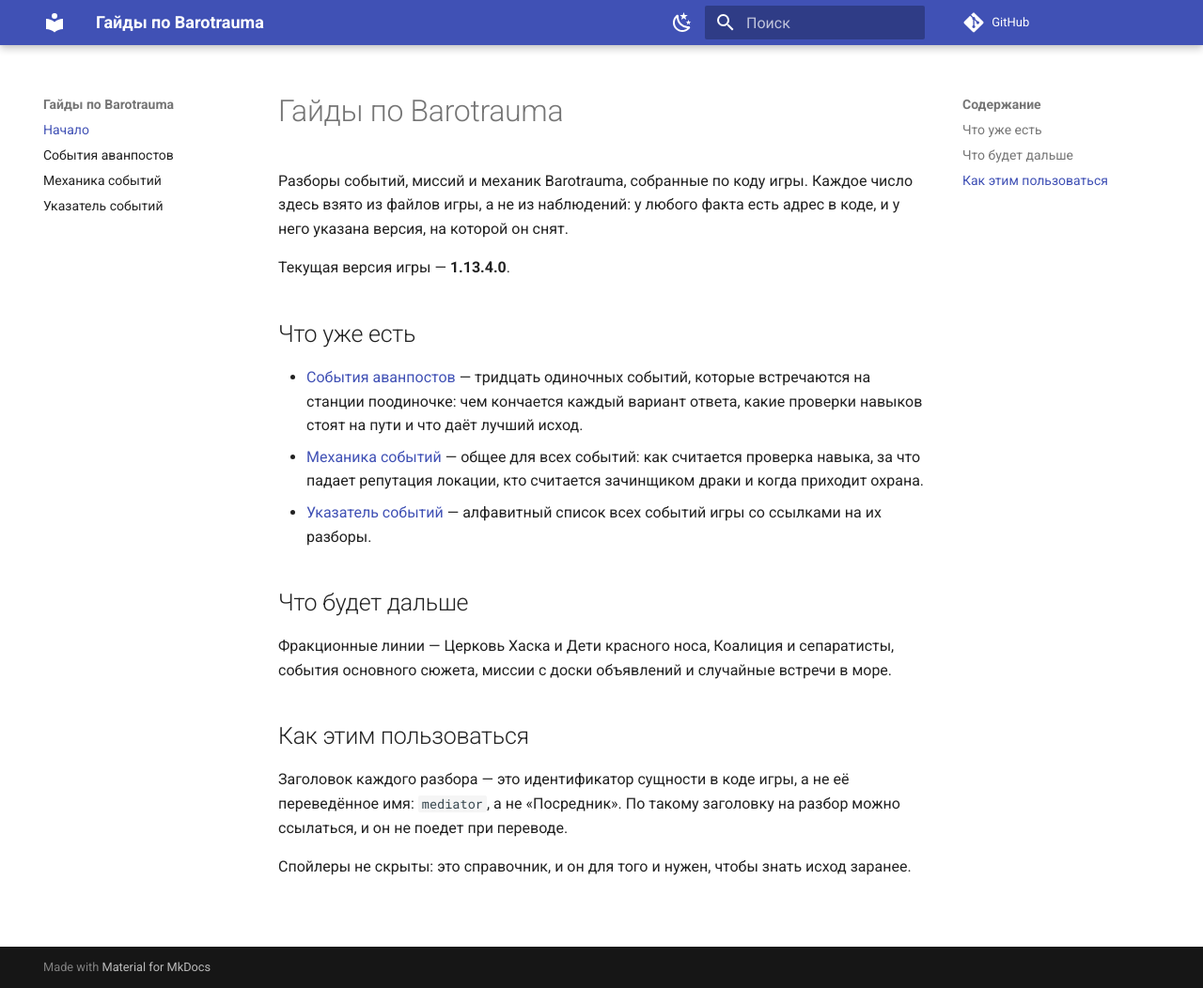
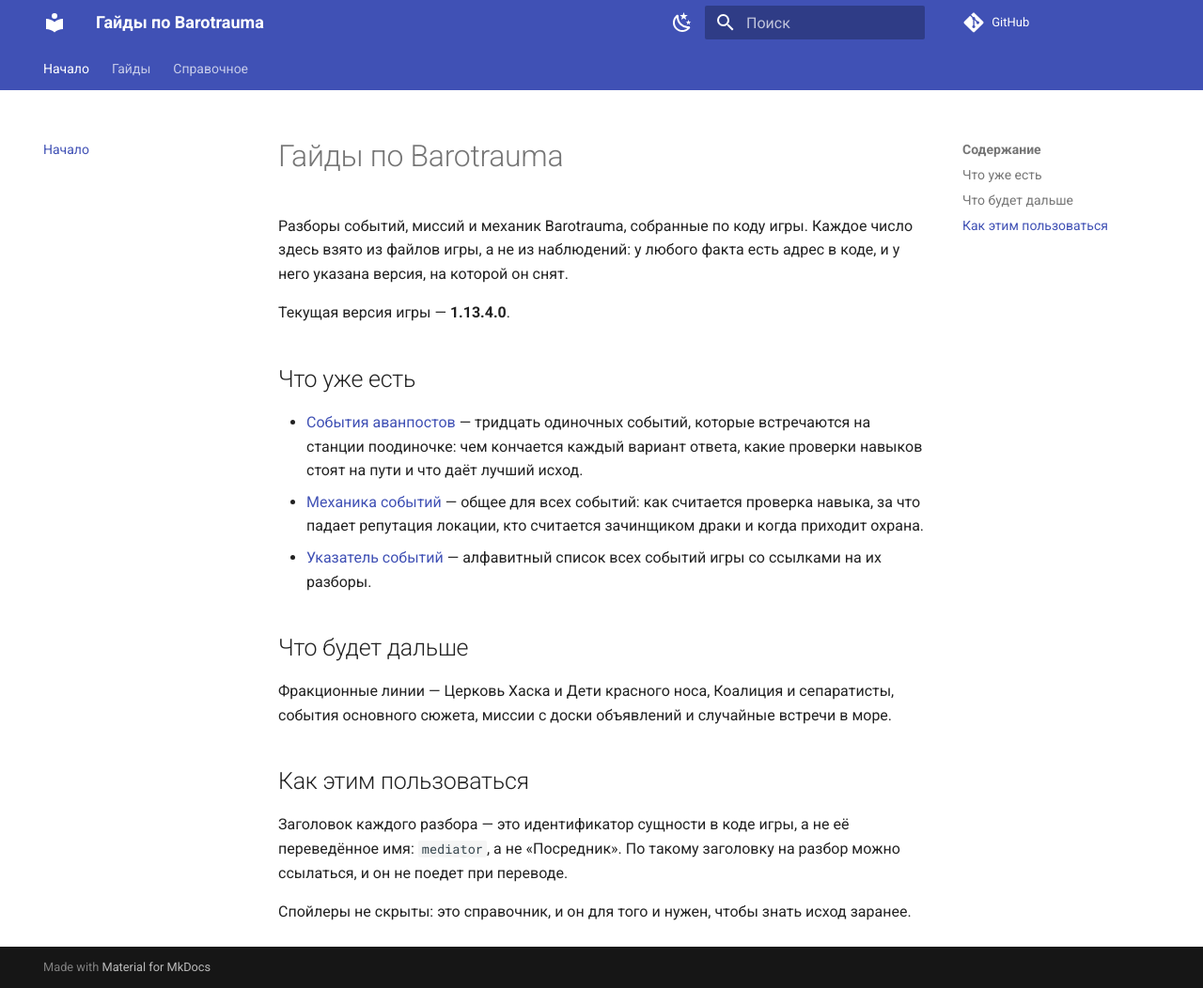
Before and after one commit to BeInForIt/barotrauma-guides, an MkDocs documentation site: the page built from docs/index.md, in a window 1280 px wide and 1052 px high. Shown: the whole window at 94% size. Built offline with MkDocs 1.6.1 and Material for MkDocs 9.7.7, drawn with Linux system fonts in a browser that asks for light colours; comment, search, counter and statistics services are not loaded; part of the change alters nothing that is shown.

Commit message:
Group the site navigation into tabbed areas

```diff
--- a/mkdocs.yml
+++ b/mkdocs.yml
@@ -9,6 +9,8 @@ theme:
   name: material
   language: ru
   features:
+    - navigation.tabs
+    - navigation.sections
     - navigation.top
     - navigation.tracking
     - toc.follow
@@ -39,6 +41,8 @@ plugins:
 
 nav:
   - Начало: index.md
-  - События аванпостов: outpost-events/index.md
-  - Механика событий: events-mechanics/index.md
-  - Указатель событий: events-index/index.md
+  - Гайды:
+      - События аванпостов: outpost-events/index.md
+  - Справочное:
+      - Механика событий: events-mechanics/index.md
+      - Указатель событий: events-index/index.md
```
